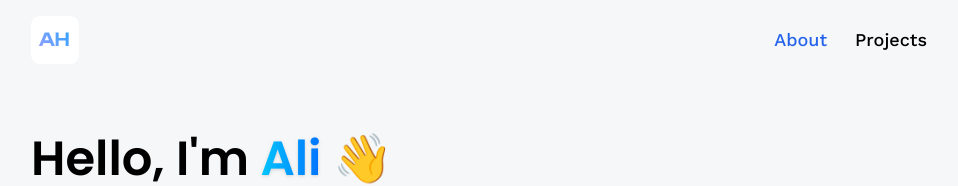
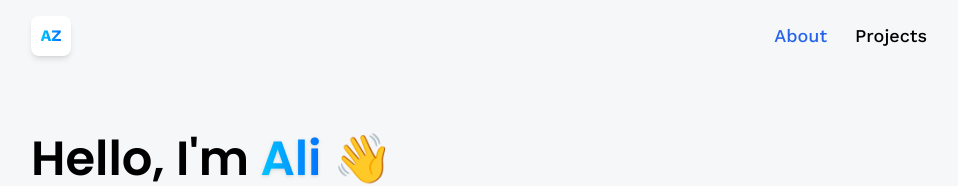
Before and after one commit to hashzaidi25/portfolio2, a React (Vite) app: page /about in a window 1280 px wide. Shown: the top 186 px of the page, without its empty margins (161-1119 px from the left). Built offline with nearby package versions, Linux system fonts and the light colour scheme; no server answers.

Commit message:
Update Navbar.jsx

```diff
--- a/src/components/Navbar.jsx
+++ b/src/components/Navbar.jsx
@@ -5,8 +5,7 @@
 const Navbar = () => {
   return (
     <header className='header'>
-      <NavLink to='/'>
-        <img src={logo} alt='logo' className='w-18 h-18 object-contain' />
+      <NavLink to='/' className="w-10 h-10 rounded-lg bg-white items-center justify-center flex font-bold shadow-md"><p className="blue-gradient_text">AZ</p>
       </NavLink>
       <nav className='flex text-lg gap-7 font-medium'>
         <NavLink to='/about' className={({ isActive }) => isActive ? "text-blue-600" : "text-black" }>
```
